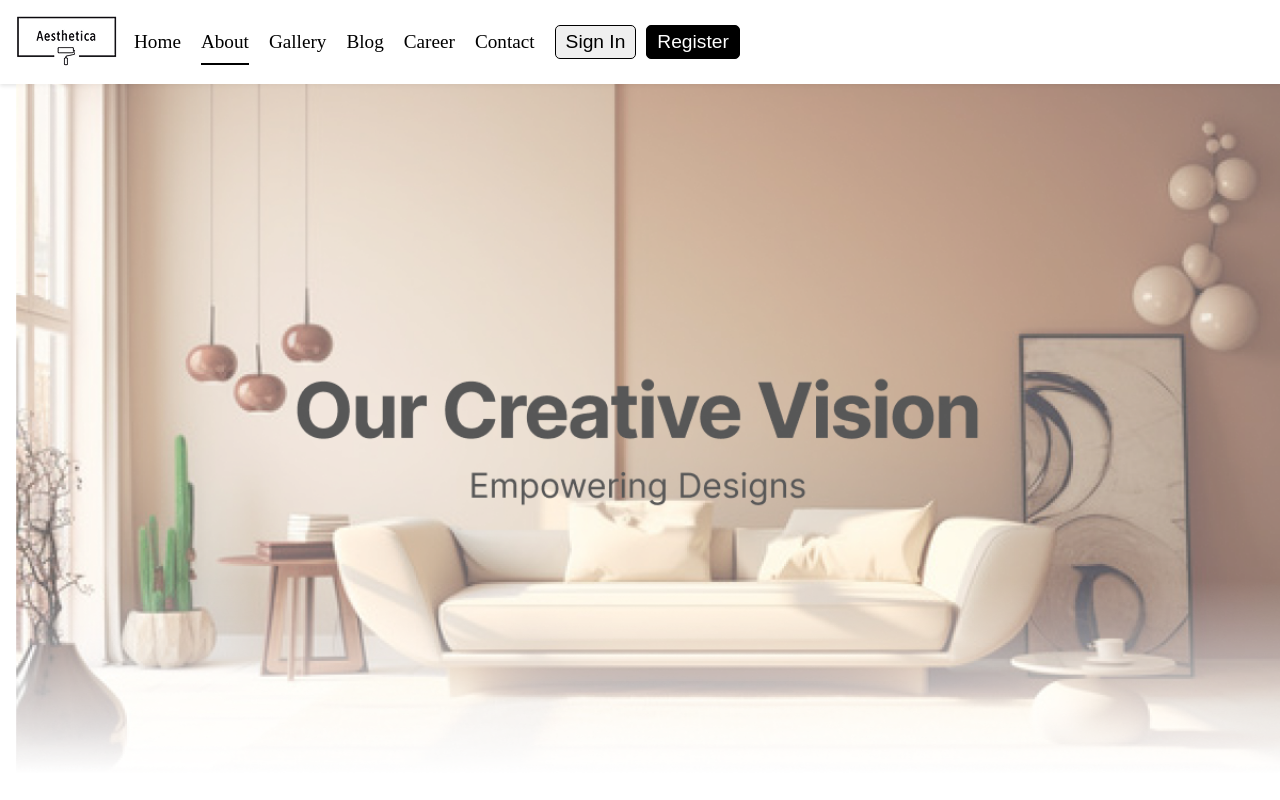
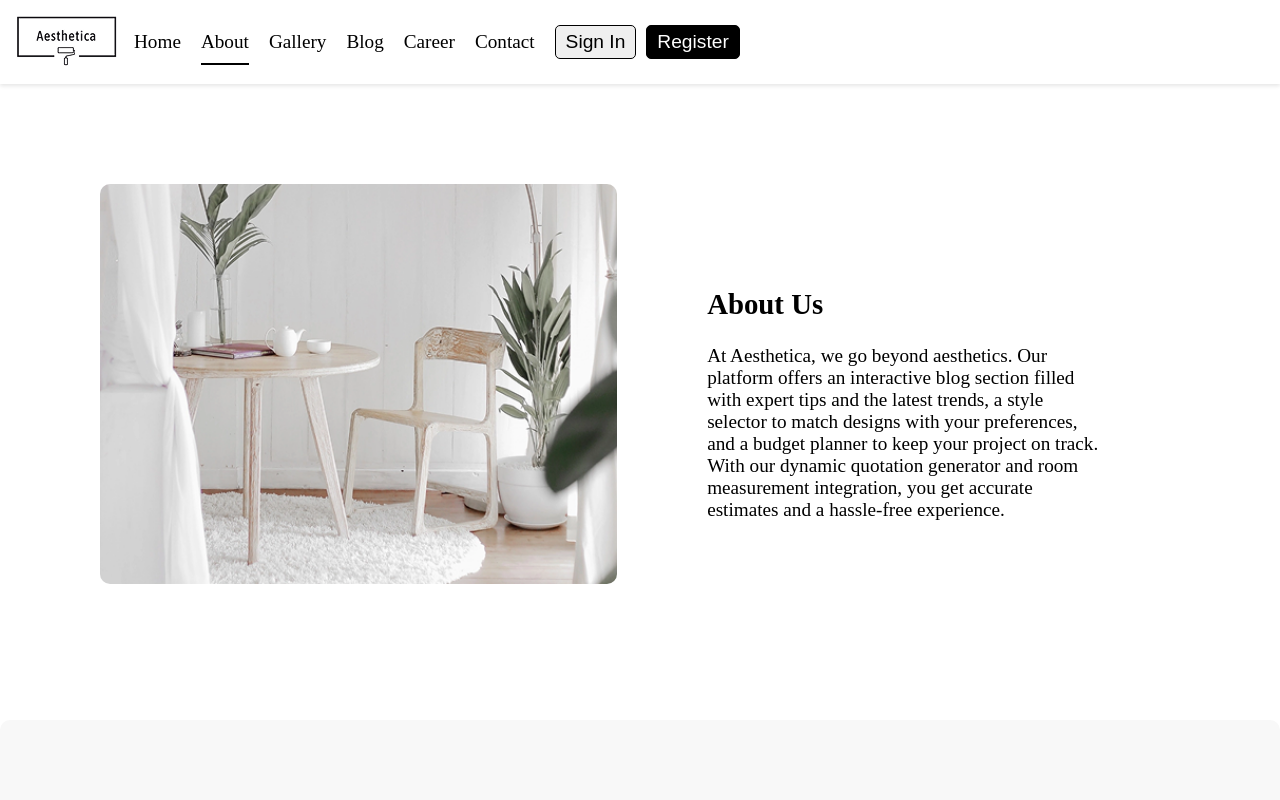
Before and after one commit to ShrutiChavda/Aesthetica, a React (Vite) app in the folder FRONTEND/: page /about in a window 1280 px wide. Shown: the top 800 px of the page. Built offline with nearby package versions, Linux system fonts and the light colour scheme.

Commit message:
Changes in About.jsx

```diff
--- a/FRONTEND/src/pages/About.jsx
+++ b/FRONTEND/src/pages/About.jsx
@@ -10,12 +10,12 @@
     <div className="font-sans text-black bg-white">
       {/* Hero Section */}
 
-          <div className="image-container">
+      {/* <div className="image-container">
           <img
                 src={`../src/assets/images/4.png`}
                 className="image"
               />
-          </div>
+          </div> */}
       {/* About Us Section */}
       <section className="about-us">
         <div className="about-content">
--- /dev/null
+++ b/package.json
@@ -0,0 +1,5 @@
+{
+  "devDependencies": {
+    "vite": "^6.2.0"
+  }
+}
```
Also changed, not shown: 1 other file (tests, documents, lock files or other folders). Lines whose indentation alone changed are shown as unchanged.
